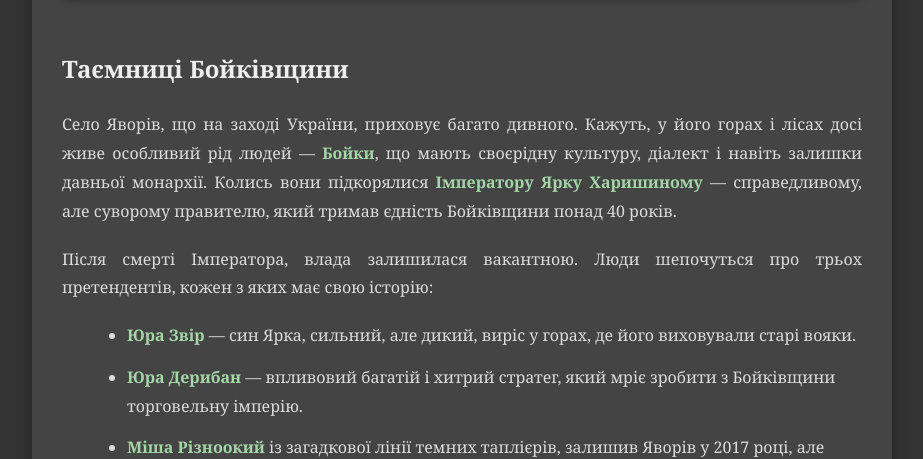
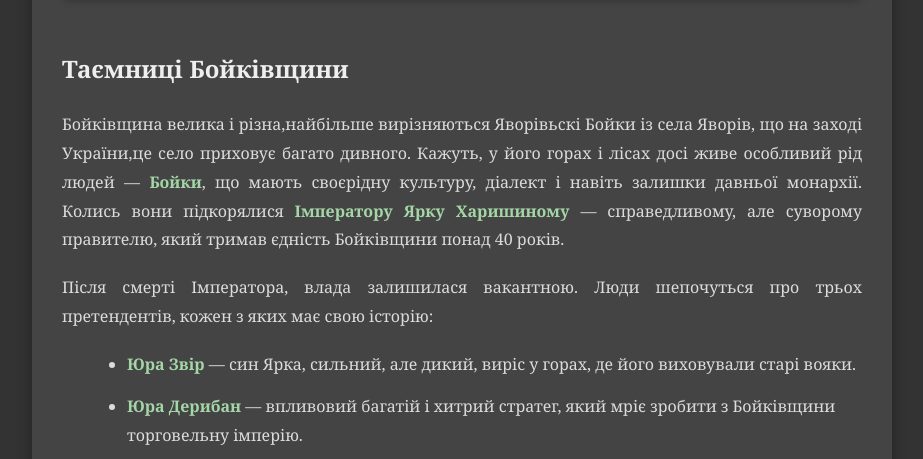
Before and after one commit to inti-cell/Yavoriv, a plain HTML site: page index.html in a window 1280 px wide. Shown: the part 1416-1875 px from the top of the page, without its empty margins (178-1101 px from the left). Drawn offline with Linux system fonts and the light colour scheme.

Commit message:
Update index.html

```diff
--- a/index.html
+++ b/index.html
@@ -86,7 +86,7 @@
         <img src="https://github.com/inti-cell/Yavoriv/blob/main/file_000000005cf06246beeed3a44e4c45a3.png?raw=true" alt="Символ Бойківщини" class="image-full-width">
 
         <h2>Таємниці Бойківщини</h2>
-        <p>Село Яворів, що на заході України, приховує багато дивного. Кажуть, у його горах і лісах досі живе особливий рід людей — <strong>Бойки</strong>, що мають своєрідну культуру, діалект і навіть залишки давньої монархії. Колись вони підкорялися <strong>Імператору Ярку Харишиному</strong> — справедливому, але суворому правителю, який тримав єдність Бойківщини понад 40 років.</p>
+        <p>Бойківщина велика і різна,найбільше вирізняються Яворівьскі Бойки із села Яворів, що на заході України,це село приховує багато дивного. Кажуть, у його горах і лісах досі живе особливий рід людей — <strong>Бойки</strong>, що мають своєрідну культуру, діалект і навіть залишки давньої монархії. Колись вони підкорялися <strong>Імператору Ярку Харишиному</strong> — справедливому, але суворому правителю, який тримав єдність Бойківщини понад 40 років.</p>
         <p>Після смерті Імператора, влада залишилася вакантною. Люди шепочуться про трьох претендентів, кожен з яких має свою історію:</p>
         <ul>
             <li><strong>Юра Звір</strong> — син Ярка, сильний, але дикий, виріс у горах, де його виховували старі вояки.</li>
```
